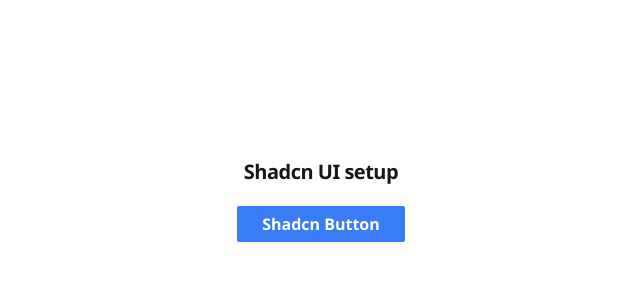
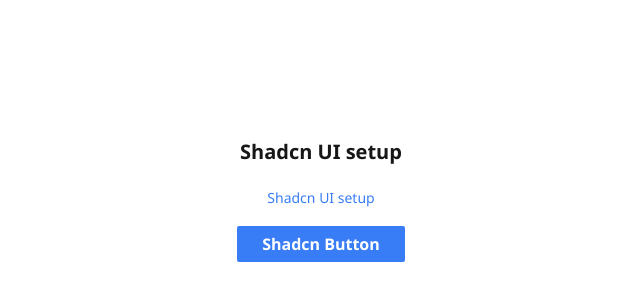
Before and after one commit to safronman/ui-kit-inctagram, a React (Vite) app: page / in a window 1280 px wide. Shown: the part 202-502 px from the top of the page, without its empty margins (319-959 px from the left). Built offline with nearby package versions, Linux system fonts and the light colour scheme.

Commit message:
refactor: align typography api and token mapping

```diff
--- a/src/App.tsx
+++ b/src/App.tsx
@@ -1,11 +1,14 @@
-import { H1 } from '@/components/ui/typography.tsx'
+import { Typography } from '@/components/ui/typography.tsx'
 import { Button } from '@/components/ui/button.tsx'
 
 function App() {
   return (
     <main className="flex min-h-screen items-center justify-center bg-background p-6">
       <div className="flex flex-col items-center gap-4">
-        <H1>Shadcn UI setup</H1>
+        <Typography variant={'h1'}>Shadcn UI setup</Typography>
+        <Typography variant={'regularLink'} href={'https://github.com/'}>
+          Shadcn UI setup
+        </Typography>
         <Button>Shadcn Button</Button>
       </div>
     </main>
--- a/src/components/ui/typography.tsx
+++ b/src/components/ui/typography.tsx
@@ -1,58 +1,75 @@
-import type { HTMLAttributes } from 'react'
+import type { ComponentPropsWithoutRef, ElementType } from 'react'
+import { clsx } from 'clsx'
 
-import { cn } from '@/lib/utils'
+type TypographyVariant =
+  | 'large'
+  | 'h1'
+  | 'h2'
+  | 'h3'
+  | 'regularText16'
+  | 'boldText16'
+  | 'regularText14'
+  | 'mediumText14'
+  | 'boldText14'
+  | 'smallText'
+  | 'smallTextSemibold'
+  | 'regularLink'
+  | 'smallLink'
 
-type TypographyProps = HTMLAttributes<HTMLElement>
+type LinkVariant = 'regularLink' | 'smallLink'
+type NonLinkVariant = Exclude<TypographyVariant, LinkVariant>
 
-export function H1({ className, ...props }: TypographyProps) {
-  return <h1 className={cn('scroll-m-20 text-h1 font-bold tracking-tight text-balance', className)} {...props} />
+const variantStyles: Record<TypographyVariant, string> = {
+  large: 'text-large font-semibold text-foreground',
+  h1: 'text-h1 font-bold text-foreground',
+  h2: 'text-h2 font-bold text-foreground',
+  h3: 'text-h3 font-semibold text-foreground',
+  regularText16: 'text-regular-16 text-foreground',
+  boldText16: 'text-bold-16 text-foreground',
+  regularText14: 'text-regular-14 text-foreground',
+  mediumText14: 'text-medium-14 text-foreground',
+  boldText14: 'text-bold-14 text-foreground',
+  smallText: 'text-small text-foreground',
+  smallTextSemibold: 'text-small-semibold text-foreground',
+  regularLink: 'text-link-regular text-primary underline-offset-4 hover:underline',
+  smallLink: 'text-link-small text-primary underline-offset-4 hover:underline',
 }
 
-export function H2({ className, ...props }: TypographyProps) {
-  return (
-    <h2 className={cn('scroll-m-20 border-b pb-2 text-h2 font-bold tracking-tight first:mt-0', className)} {...props} />
-  )
+const defaultElements: Record<TypographyVariant, ElementType> = {
+  large: 'p',
+  h1: 'h1',
+  h2: 'h2',
+  h3: 'h3',
+  regularText16: 'p',
+  boldText16: 'p',
+  regularText14: 'p',
+  mediumText14: 'p',
+  boldText14: 'p',
+  smallText: 'small',
+  smallTextSemibold: 'small',
+  regularLink: 'a',
+  smallLink: 'a',
 }
 
-export function H3({ className, ...props }: TypographyProps) {
-  return <h3 className={cn('scroll-m-20 text-h3 font-semibold tracking-tight', className)} {...props} />
+type TypographyProps<T extends ElementType> = {
+  as?: T
+  variant: NonLinkVariant
+  className?: string
+} & Omit<ComponentPropsWithoutRef<T>, 'as' | 'className'>
+
+type TypographyLinkProps = {
+  as?: 'a'
+  variant: LinkVariant
+  className?: string
+} & Omit<ComponentPropsWithoutRef<'a'>, 'as' | 'className'>
+
+export function Typography(props: TypographyLinkProps): React.JSX.Element
+export function Typography<T extends ElementType = 'p'>(props: TypographyProps<T>): React.JSX.Element
+export function Typography<T extends ElementType = 'p'>(props: TypographyLinkProps | TypographyProps<T>) {
+  const { as, variant, className, ...restProps } = props
+  const Component = (as ?? defaultElements[variant]) as ElementType
+
+  return <Component className={clsx(variantStyles[variant], className)} {...restProps} />
 }
 
-export function P({ className, ...props }: TypographyProps) {
-  return <p className={cn('text-regular-16 [&:not(:first-child)]:mt-6', className)} {...props} />
-}
-
-export function Lead({ className, ...props }: TypographyProps) {
-  return <p className={cn('text-regular-16 text-muted-foreground', className)} {...props} />
-}
-
-export function Large({ className, ...props }: TypographyProps) {
-  return <div className={cn('text-large font-semibold', className)} {...props} />
-}
-
-export function Small({ className, ...props }: TypographyProps) {
-  return <small className={cn('text-small font-medium leading-none', className)} {...props} />
-}
-
-export function Muted({ className, ...props }: TypographyProps) {
-  return <p className={cn('text-small text-muted-foreground', className)} {...props} />
-}
-
-export function InlineCode({ className, ...props }: TypographyProps) {
-  return (
-    <code
-      className={cn('bg-muted relative rounded px-[0.3rem] py-[0.2rem] font-mono text-sm font-semibold', className)}
-      {...props}
-    />
-  )
-}
-
-export function Blockquote({ className, ...props }: TypographyProps) {
-  return <blockquote className={cn('mt-6 border-l-2 pl-6 italic', className)} {...props} />
-}
-
-type ListProps = HTMLAttributes<HTMLUListElement>
-
-export function List({ className, ...props }: ListProps) {
-  return <ul className={cn('my-6 ml-6 list-disc [&>li]:mt-2', className)} {...props} />
-}
+export type { TypographyVariant }
```
